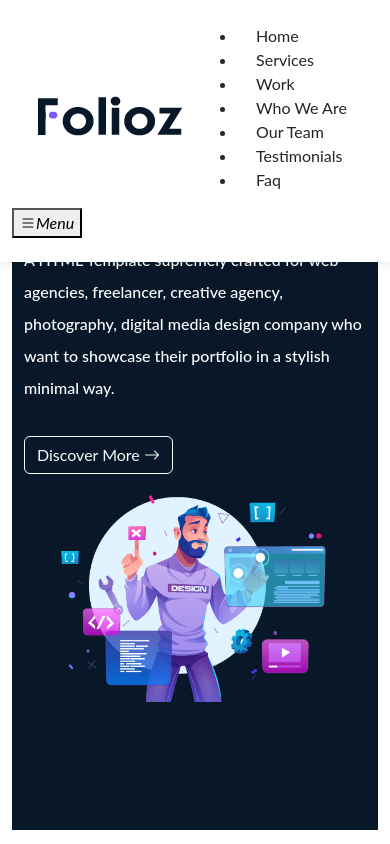
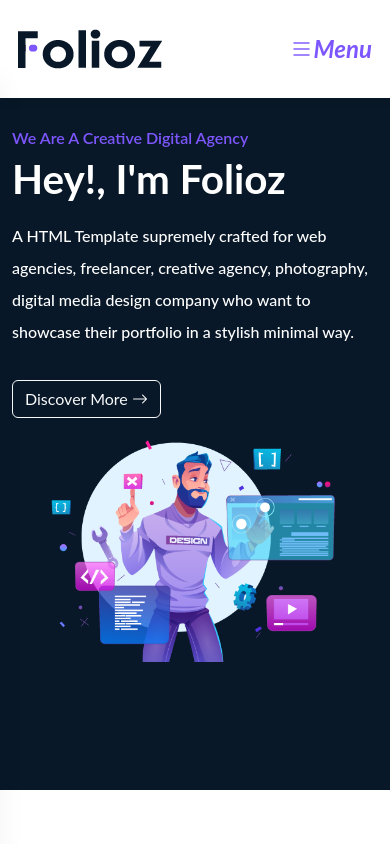
Before and after one commit to MuriungiPatrick/folioz, a website: page index.html in a window 390 px wide. Shown: the top 844 px of the page. Drawn offline with nearby package versions, Linux system fonts and the light colour scheme.

Commit message:
updated index

```diff
--- a/index.html
+++ b/index.html
@@ -5,7 +5,7 @@
     <meta charset="UTF-8">
     <meta http-equiv="X-UA-Compatible" content="IE=edge">
     <meta name="viewport" content="width=device-width, initial-scale=1">
-    <title>Folioz bootstrap v5 website Landing page template</title>
+    <title>Folioz bootstrap v5 website template</title>
     <meta name="keywords" content="keywords here">
     <meta name="description" content="enter description here">
     <link rel="stylesheet" href="public/css/style.css">
@@ -20,11 +20,6 @@
     <!-- ////////////////////////////////////////////////////////////////////////////////////////
                                START SECTION 1 - THE NAVBAR SECTION
 /////////////////////////////////////////////////////////////////////////////////////////////-->
-
-    <!-- Navbar -->
-    <nav class="navbar fixed-top">
-        <div class="container nav-container align-items-center">
-            <a href="#" class="logo">
 
     <!-- Navbar -->
     <nav class="navbar fixed-top">
@@ -81,7 +76,6 @@
     </nav>
 
 
-
     <!-- /////////////////////////////////////////////////////////////////////////////////////////////////
                             START SECTION 2 - THE INTRO SECTION
 /////////////////////////////////////////////////////////////////////////////////////////////////////-->
@@ -96,8 +90,7 @@
                     </div>
                     <h1 class="display-2 fw-bold mb-3">Hey!, I'm Folioz</h1>
                     <h6 class="lh-lg">
-                        A HTML Template supremely crafted for web agencies, freelancer, creative agency, photography,
-                        digital media design company who want to showcase their portfolio in a stylish minimal way.
+                        A HTML Template supremely crafted for web agencies, freelancer, creative agency, photography, digital media design company who want to showcase their portfolio in a stylish minimal way.
                     </h6>
                     <button type="button" class="mt-4 btn btn-outline-light">
           Discover More <i class="bi bi-arrow-right"></i>
@@ -127,9 +120,6 @@
                     Lorem ipsum dolor sit amet consectetur architecto magni, dicta maxime laborum
                 </p>
             </div>
-            <!-- =============================================================================
-                START SECTION-2 THE SERVICES
-            ================================================================================= -->
             <!-- =============================================================================
                 START SECTION-2 THE SERVICES
             ================================================================================= -->
@@ -233,22 +223,19 @@
                 <div class="col-lg-4 col-md-6">
                     <div class="portfolio shadow">
                         <a href="#" target="_blank"></a>
-                        <a href="#" target="_blank"></a>
                         <img src='public/images/portfolio/portfolio-1.jpg' alt='portfolio 1' class="img-fluid">
                         <div class="portfolio__overlay">
                             <h4>Product Design</h4>
                             <div class="portfolio__body">
-                                <p>Lorem, ipsum dolor sit amet consectetur adipisicing elit. Repellendus, accusamus
-                                    vero.</p>
+                                <p>Lorem, ipsum dolor sit amet consectetur adipisicing elit. Repellendus, accusamus vero.</p>
                                 <button type="button" class="btn btn-light mt-2">
-                                <i class="bi bi-box-arrow-in-up-right"></i> Project Link</button>
+             <i class="bi bi-box-arrow-in-up-right"></i> Project Link</button>
                             </div>
                         </div>
                     </div>
                 </div>
                 <div class="col-lg-4 col-md-6">
                     <div class="portfolio shadow">
-                        <a href="#" target="_blank"></a>
                         <a href="#" target="_blank"></a>
                         <img src='public/images/portfolio/portfolio-2.jpg' alt='portfolio 2' class="img-fluid">
                         <div class="portfolio__overlay">
@@ -264,7 +251,6 @@
                 <div class="col-lg-4 col-md-6">
                     <div class="portfolio shadow">
                         <a href="#" target="_blank"></a>
-                        <a href="#" target="_blank"></a>
                         <img src='public/images/portfolio/portfolio-3.jpg' alt='portfolio 3' class="img-fluid">
                         <div class="portfolio__overlay">
                             <h4>Brand Identity</h4>
@@ -278,7 +264,6 @@
                 </div>
                 <div class="col-lg-4 col-md-6">
                     <div class="portfolio shadow">
-                        <a href="#" target="_blank"></a>
                         <a href="#" target="_blank"></a>
                         <img src='public/images/portfolio/portfolio-4.jpg' alt='portfolio 4' class="img-fluid">
                         <div class="portfolio__overlay">
@@ -294,7 +279,6 @@
                 <div class="col-lg-4 col-md-6">
                     <div class="portfolio shadow">
                         <a href="#" target="_blank"></a>
-                        <a href="#" target="_blank"></a>
                         <img src='public/images/portfolio/portfolio-5.jpg' alt='portfolio 5' class="img-fluid">
                         <div class="portfolio__overlay">
                             <h4>Web Development</h4>
@@ -308,7 +292,6 @@
                 </div>
                 <div class="col-lg-4 col-md-6">
                     <div class="portfolio shadow">
-                        <a href="#" target="_blank"></a>
                         <a href="#" target="_blank"></a>
                         <img src='public/images/portfolio/portfolio-6.jpg' alt='portfolio 6' class="img-fluid">
                         <div class="portfolio__overlay">
@@ -381,10 +364,7 @@
 
 
     <!--=============================================================================================
-    <!--=============================================================================================
                       SECTION 5 - OUR TEAM
-============================================================================================= -->
-    <section class="team-section" id="team">
 ============================================================================================= -->
     <section class="team-section" id="team">
         <div class="container">
@@ -393,7 +373,6 @@
                     <div class="topic-intro">
                         <h6>Expert Team</h6>
                     </div>
-                    <h3 class="display-3 fw-bold text-capitalize">Meet Our Team</h3>
                     <h3 class="display-3 fw-bold text-capitalize">Meet Our Team</h3>
                     <div class="heading-line mx-auto"></div>
                     <p class="text-capitalize">Lorem ipsum dolor sit amet consectetur adipisicing elit.
@@ -457,9 +436,6 @@
     <!-- ==================================================================================
      START SECTION 6 - TESTIMONIALS
 ==================================================================================-->
-    <!-- ==================================================================================
-     START SECTION 6 - TESTIMONIALS
-==================================================================================-->
     <section id="testimonials" class="testimonials">
         <div class="container">
             <div class="row text-center">
@@ -489,7 +465,6 @@
                                         <div class="d-flex justify-content-evenly">
                                             <div class="client-img">
                                                 <img src="public/images/testimonials/client-1.jpg" alt="testimonial img" class="rounded-circle img-fluid">
-                                                <img src="public/images/testimonials/client-1.jpg" alt="testimonial img" class="rounded-circle img-fluid">
                                             </div>
                                             <div class="name mt-2">
                                                 <h5>Jack Mathews</h5>
@@ -507,7 +482,6 @@
                                         <div class="d-flex justify-content-evenly">
                                             <div class="client-img">
                                                 <img src="public/images/testimonials/client-3.jpg" alt="testimonial img" class="rounded-circle img-fluid">
-                                                <img src="public/images/testimonials/client-3.jpg" alt="testimonial img" class="rounded-circle img-fluid">
                                             </div>
                                             <div class="name mt-2">
                                                 <h5>Esther Zawadi</h5>
@@ -524,7 +498,6 @@
 
                                         <div class="d-flex justify-content-evenly">
                                             <div class="client-img">
-                                                <img src="public/images/testimonials/client-1.jpg" alt="testimonial img" class="rounded-circle img-fluid">
                                                 <img src="public/images/testimonials/client-1.jpg" alt="testimonial img" class="rounded-circle img-fluid">
                                             </div>
                                             <div class="name mt-2">
@@ -547,7 +520,6 @@
                                         <div class="d-flex justify-content-evenly">
                                             <div class="client-img">
                                                 <img src="public/images/testimonials/client-2.jpg" alt="testimonial img" class="rounded-circle img-fluid">
-                                                <img src="public/images/testimonials/client-2.jpg" alt="testimonial img" class="rounded-circle img-fluid">
                                             </div>
                                             <div class="name mt-2">
                                                 <h5>Mary Kilobi</h5>
@@ -565,7 +537,6 @@
                                         <div class="d-flex justify-content-evenly">
                                             <div class="client-img">
                                                 <img src="public/images/testimonials/client-5.jpg" alt="testimonial img" class="rounded-circle img-fluid">
-                                                <img src="public/images/testimonials/client-5.jpg" alt="testimonial img" class="rounded-circle img-fluid">
                                             </div>
                                             <div class="name mt-2">
                                                 <h5>Dr. Nyikal Miwani</h5>
@@ -582,7 +553,6 @@
 
                                         <div class="d-flex justify-content-evenly">
                                             <div class="client-img">
-                                                <img src="public/images/testimonials/client-3.jpg" alt="testimonial img" class="rounded-circle img-fluid">
                                                 <img src="public/images/testimonials/client-3.jpg" alt="testimonial img" class="rounded-circle img-fluid">
                                             </div>
                                             <div class="name mt-2">
@@ -621,12 +591,10 @@
         <div class="container">
             <div class="row">
                 <div class="col-lg-6 col-md-6 col-sm-12">
-                    <div class="accordion" id="accordionExample">
+                    <div class="accordion">
                         <div class="accordion-item shadow mt-3">
                             <h2 class="accordion-header" id="headingOne">
                                 <button class="accordion-button fw-bold" type="button" data-bs-toggle="collapse" data-bs-target="#collapseOne" aria-expanded="true" aria-controls="collapseOne">
-                                    do you offer discounts
-                                </button>
                                     do you offer discounts
                                 </button>
                             </h2>
@@ -639,8 +607,6 @@
                         <div class="accordion-item shadow mt-3">
                             <h2 class="accordion-header" id="headingTwo">
                                 <button class="accordion-button collapsed fw-bold" type="button" data-bs-toggle="collapse" data-bs-target="#collapseTwo" aria-expanded="false" aria-controls="collapseTwo">
-                                    How long will the free trial last?
-                                </button>
                                     How long will the free trial last?
                                 </button>
                             </h2>
@@ -657,8 +623,6 @@
                                 <button class="accordion-button collapsed fw-bold" type="button" data-bs-toggle="collapse" data-bs-target="#collapseThree" aria-expanded="false" aria-controls="collapseThree">
                                     do I have to pay again after trial
                                 </button>
-                                    do I have to pay again after trial
-                                </button>
                             </h2>
                             <div id="collapseThree" class="accordion-collapse collapse" aria-labelledby="headingThree" data-bs-parent="#accordionExample">
                                 <div class="accordion-body">
@@ -670,12 +634,10 @@
                     </div>
                 </div>
                 <div class="col-lg-6 col-md-6 col-sm-12">
-                    <div class="accordion">
+                    <div class="accordion" id="accordionExample">
                         <div class="accordion-item shadow mt-3">
                             <h2 class="accordion-header" id="headingFour">
                                 <button class="accordion-button collapsed fw-bold" type="button" data-bs-toggle="collapse" data-bs-target="#collapseFour" aria-expanded="false" aria-controls="collapseFour">
-                                    How can I create an Account
-                                </button>
                                     How can I create an Account
                                 </button>
                             </h2>
@@ -690,8 +652,6 @@
                                 <button class="accordion-button collapsed fw-bold" type="button" data-bs-toggle="collapse" data-bs-target="#collapseFive" aria-expanded="false" aria-controls="collapseFive">
                                     Can I be refunded if am not satisfied
                                 </button>
-                                    Can I be refunded if am not satisfied
-                                </button>
                             </h2>
                             <div id="collapseFive" class="accordion-collapse collapse" aria-labelledby="headingFive" data-bs-parent="#accordionExample">
                                 <div class="accordion-body">
@@ -704,8 +664,6 @@
                         <div class="accordion-item shadow mt-3">
                             <h2 class="accordion-header" id="headingSix">
                                 <button class="accordion-button collapsed fw-bold" type="button" data-bs-toggle="collapse" data-bs-target="#collapseSix" aria-expanded="false" aria-controls="collapseSix">
-                                    Do you offer delivery services?
-                                </button>
                                     Do you offer delivery services?
                                 </button>
                             </h2>
@@ -774,7 +732,6 @@
                             </div>
                             <div class="col-md-12">
                                 <select class="form-select" required aria-label="Default select example">
-                                    <option value="">Select Your Country</option>
                                     <option value="">Select Your Country</option>
                                     <option value="1">Angola </option>
                                     <option value="1">Algeria</option>
@@ -935,9 +892,7 @@
 
     <script src="public/js/glightbox.min.js"></script>
     <script src="public/js/navbar.js"></script>
-    <script src="public/js/navbar.js"></script>
 
-    <script>
     <script>
         const lightbox = GLightbox({
             'href': 'https://www.youtube.com/watch?v=J9lS14nM1xg',
--- a/public/css/style.css
+++ b/public/css/style.css
@@ -55,8 +55,14 @@
     color: #7D56FD;
 }
 
-.navbar li {
-    padding: 0 0.7rem;
+.nav-menu {
+    display: flex;
+    list-style: none;
+}
+
+.nav-item {
+    margin-left: 1.5rem;
+    font-weight: 700;
 }
 
 .nav-link {
@@ -82,47 +88,58 @@
     padding: 2px;
     transform: translateY(6px);
     transition: all 0.3s;
-    border-bottom: 2px solid #081828;
 }
 
-.navbar .line {
-    fill: none;
-    stroke: #7D56FD;
-    stroke-width: 6;
-    transition: stroke-dasharray 600ms cubic-bezier(0.4, 0, 0.2, 1), stroke-dashoffset 600ms cubic-bezier(0.4, 0, 0.2, 1);
+.nav-link.active {
+    padding: 2px 5px;
+    border-bottom: 3px solid #7D56FD;
+    /* background-color: #7D56FD; */
+    /* color: #fff; */
 }
 
-.navbar .x1 {
-    stroke-dasharray: 60 207;
-    stroke-width: 6;
+.hamburger {
+    display: none;
+    cursor: pointer;
+    background: none;
+    border: none;
+    color: #7D56FD;
+    font-size: 1.5rem;
+    font-weight: 700;
 }
 
-.navbar .x2 {
-    stroke-dasharray: 60 60;
-    stroke-width: 6;
-}
 
-.navbar .x3 {
-    stroke-dasharray: 60 207;
-    stroke-width: 6;
-}
+/* Mobile Menu Styles */
 
-.navbar .opened .x1 {
-    stroke-dasharray: 90 207;
-    stroke-dashoffset: -134;
-    stroke-width: 6;
-}
-
-.navbar .opened .x2 {
-    stroke-dasharray: 1 60;
-    stroke-dashoffset: -30;
-    stroke-width: 6;
-}
-
-.navbar .opened .x3 {
-    stroke-dasharray: 90 207;
-    stroke-dashoffset: -134;
-    stroke-width: 6;
+@media screen and (max-width: 768px) {
+    .hamburger {
+        display: block;
+        color: #7D56FD;
+    }
+    .nav-menu {
+        position: fixed;
+        left: -100%;
+        top: 70px;
+        flex-direction: column;
+        background-color: #fff;
+        width: 100%;
+        height: 100%;
+        text-align: center;
+        transition: 0.3s;
+        box-shadow: 0 10px 27px rgba(0, 0, 0, 0.05);
+        padding: 2rem 0;
+        z-index: 999;
+        font-weight: 700;
+    }
+    .nav-menu.active {
+        left: 0;
+    }
+    .nav-item {
+        margin: 1.5rem 0;
+    }
+    .nav-link {
+        justify-content: center;
+        padding: 1rem;
+    }
 }
 
 .hero-section {
@@ -735,5 +752,7 @@
     transform: translateY(-3px);
 }
 
-
+.mt-5 {
+    margin-top: 6rem;
+}
 /*# sourceMappingURL=style.css.map */
```
